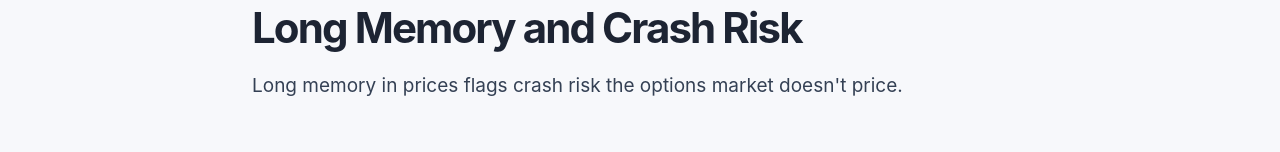
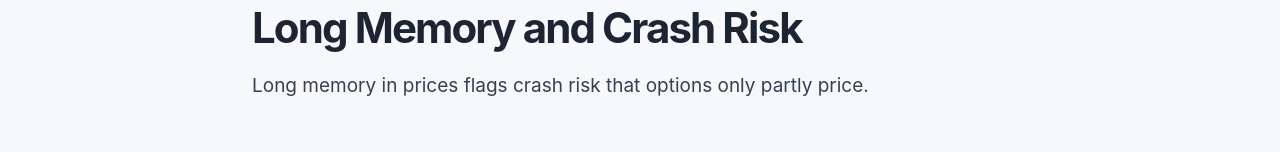
Before and after one commit to Abhatti-123123/Abhatti-123123.github.io, a plain HTML site: page research/long-memory-crash-risk.html in a window 1280 px wide. Shown: the part 140-292 px from the top of the page. Drawn offline with Linux system fonts and the light colour scheme.

Commit message:
Crash-risk: 'options only partly price' wording
Co-Authored-By: Claude Opus 5.5 <noreply@anthropic.com>

```diff
--- a/research/long-memory-crash-risk.html
+++ b/research/long-memory-crash-risk.html
@@ -4,7 +4,7 @@
   <meta charset="utf-8">
   <meta name="viewport" content="width=device-width,initial-scale=1">
   <title>Long Memory and Crash Risk | Angad Bhatti</title>
-  <meta name="description" content="Long memory in prices flags crash risk the options market doesn't price: S&P 500 evidence with volatility controls, placebos and out-of-sample tests.">
+  <meta name="description" content="Long memory in prices flags crash risk that options only partly price: S&P 500 evidence with volatility controls, placebos and out-of-sample tests.">
   <link rel="stylesheet" href="../style.css">
 </head>
 <body>
@@ -27,7 +27,7 @@
   <section class="page-title">
     <div class="kicker">Research · Working Paper · November 2026</div>
     <h1>Long Memory and Crash Risk</h1>
-    <p class="lead">Long memory in prices flags crash risk the options market doesn't price.</p>
+    <p class="lead">Long memory in prices flags crash risk that options only partly price.</p>
   </section>
   <article class="article">
     <div class="actions">
```
Also changed, not shown: 1 other file.
